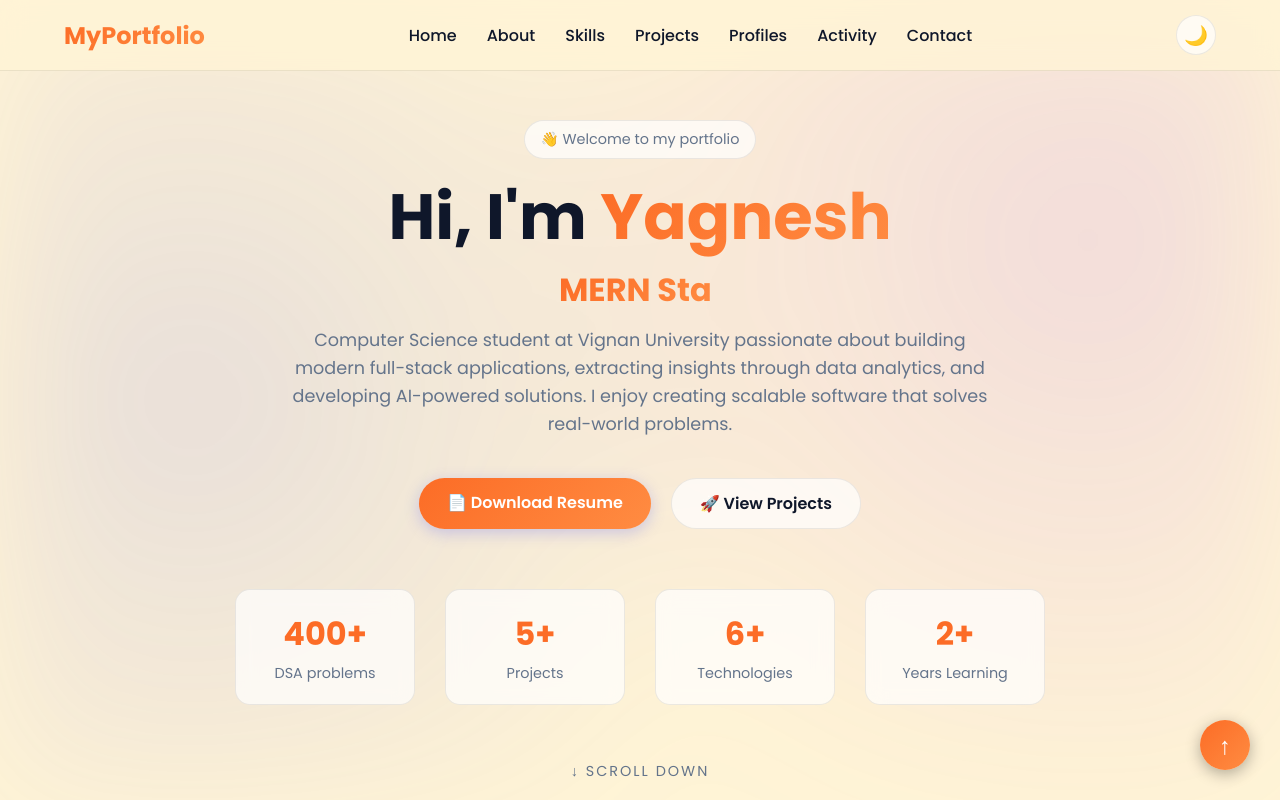
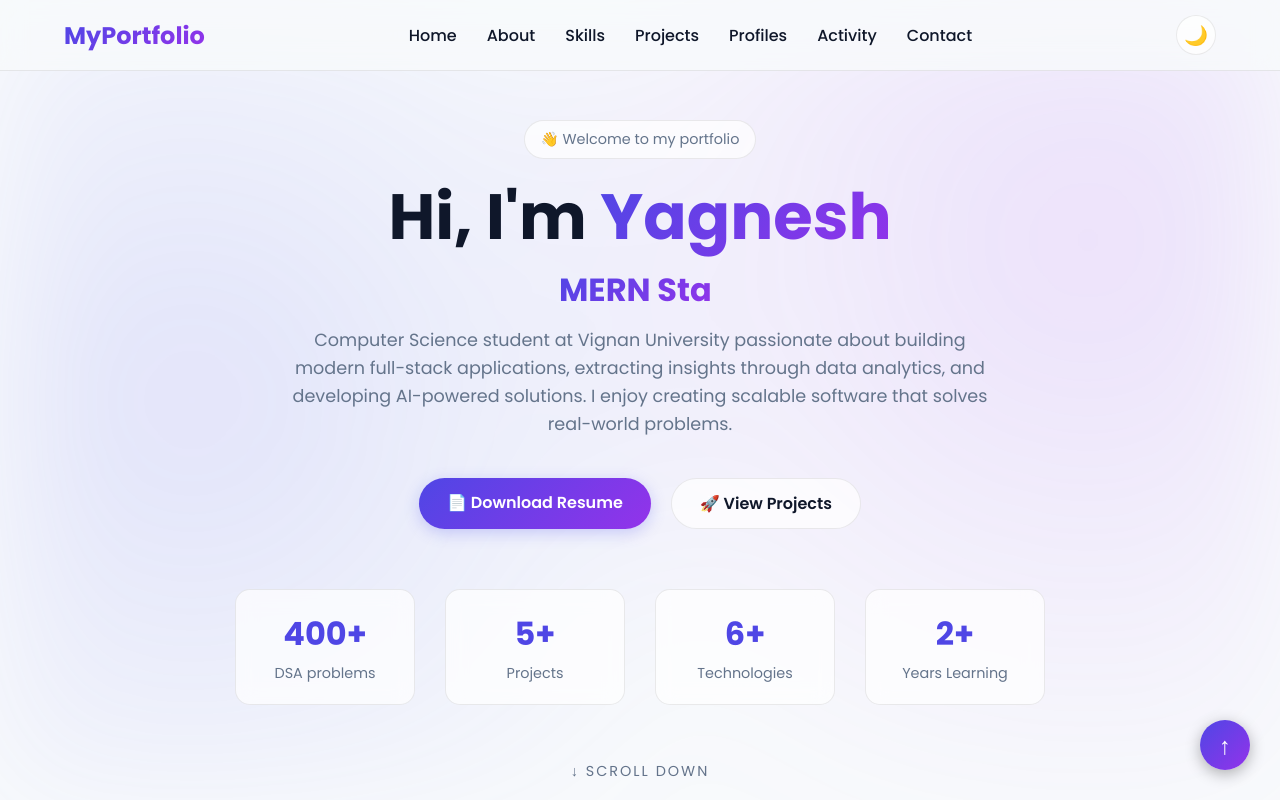
Before and after one commit to yagnesh471/myprofile, a React (Vite) app: page / in a window 1280 px wide. Shown: the top 800 px of the page. Built offline with nearby package versions, Linux system fonts and the light colour scheme; no server answers.

Commit message:
style: revert bright theme colors and set default theme to system preference

```diff
--- a/src/App.css
+++ b/src/App.css
@@ -48,15 +48,15 @@
 
 /* Light Theme */
 .app.light {
-  --bg: #FFF4D6;
+  --bg: #f8fafc;
   --text: #0f172a;
   --text-muted: #64748b;
   --card-bg: rgba(255, 255, 255, 0.7);
   --border: rgba(0, 0, 0, 0.08);
-  --nav-bg: rgba(255, 244, 214, 0.8);
-  --primary: #FC6C26;
-  --primary-hover: #e65c15;
-  --secondary: #ff8c42;
+  --nav-bg: rgba(248, 250, 252, 0.8);
+  --primary: #4f46e5;
+  --primary-hover: #4338ca;
+  --secondary: #9333ea;
   --gradient: linear-gradient(135deg, var(--primary), var(--secondary));
   --input-bg: rgba(0, 0, 0, 0.03);
 }
--- a/src/App.jsx
+++ b/src/App.jsx
@@ -12,7 +12,12 @@ export default function Portfolio() {
         Theme
   =========================== */
 
-  const [dark, setDark] = useState(false);
+  const [dark, setDark] = useState(() => {
+    if (typeof window !== "undefined") {
+      return window.matchMedia("(prefers-color-scheme: dark)").matches;
+    }
+    return true; // Default fallback
+  });
 
   /* ===========================
         Hero Typing
```
